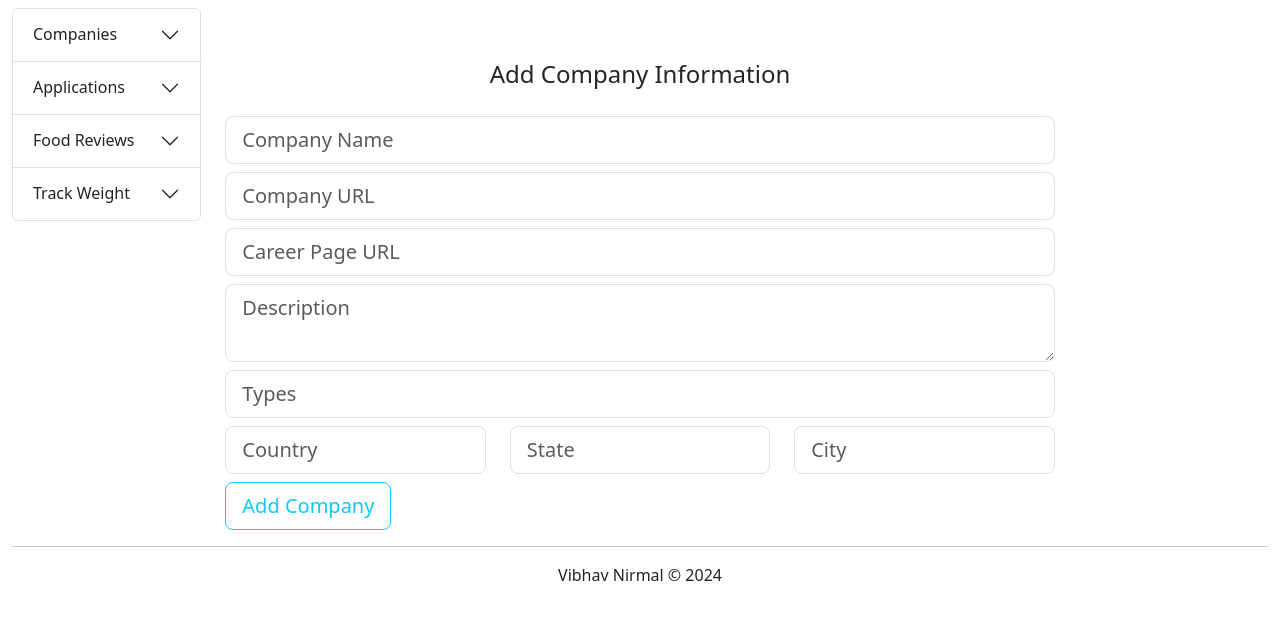
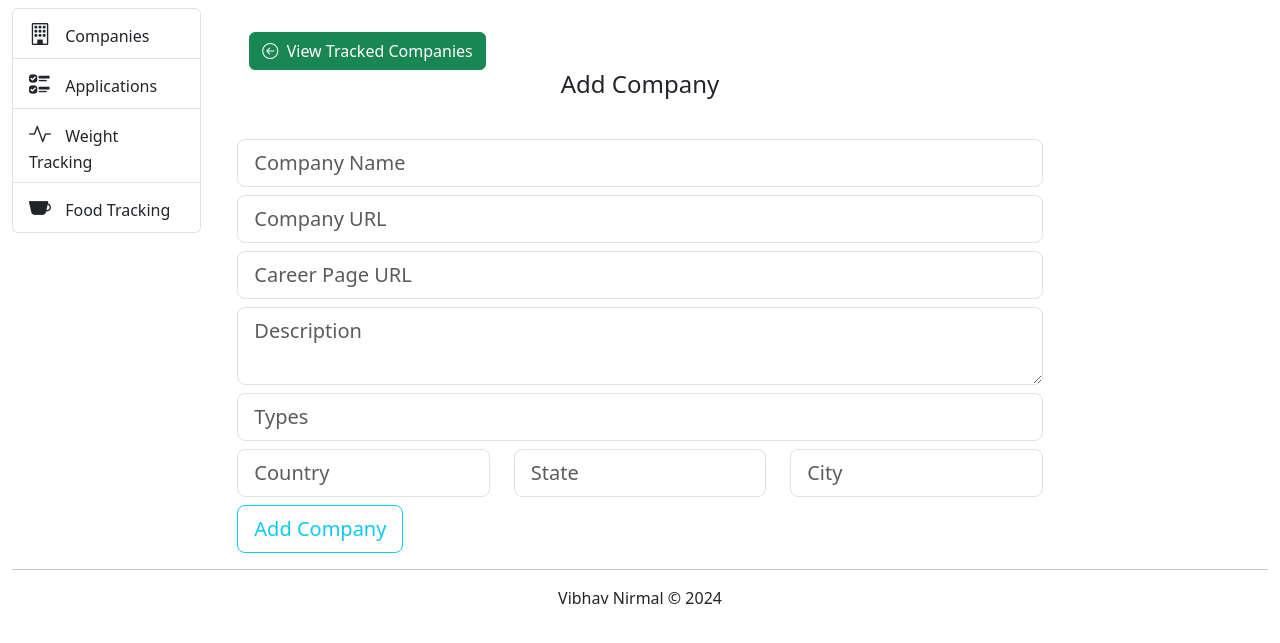
Before and after one commit to vibhavnirmal/personalweb, a Flask app: page /companies/add_company in a window 1280 px wide. Shown: the part 65-708 px from the top of the page. Run offline with Flask 3, Linux system fonts and the light colour scheme; parts of the project's set-up code (start-up, migrations or seed data) failed here and were passed over; some libraries are stand-ins or nearby versions.

Commit message:
updated layout to view/add companies

```diff
--- a/application/templates/add_company.html
+++ b/application/templates/add_company.html
@@ -1,10 +1,29 @@
 {% extends "layout.html" %}
 
 {% block content %}
+
+<div class="container-fluid mt-4">
+
+    <div class="container">
+        <div class="row justify-content-between mb-4">
+            <div>
+                <a href="{{ url_for('my_companies.view_companies') }}" class="btn btn-success">
+                    <i class="bi bi-arrow-left-circle"></i>
+                    &nbsp;View Tracked Companies
+                </a>
+            </div>
+            <div class="text-center">
+                <h4>Add Company</h4>
+            </div>
+        </div>
+    </div>
+
+
+
+
     <form method="POST" autocomplete="off" action="" class="mt-4">
         {{ form.csrf_token() }}
         <fieldset class="form-group">
-        <legend class="mt-4 mb-4 text-center">Add Company Information</legend>
 
             {% if get_flashed_messages(with_categories=True) %}
                 {% for category, message in get_flashed_messages(with_categories=True) %}
@@ -110,4 +129,5 @@
 
     </form>
 
+    </div>
 {% endblock %}
--- a/application/templates/layout.html
+++ b/application/templates/layout.html
@@ -49,55 +49,23 @@
     <main class="container-fluid">
         <div class="row">
             <div class="col-md-2">
-                <div class="accordion" id="accordionExample">
-                    <script>
-                        const accordionItems = [
-                            {
-                                id: 'companies', title: 'Companies', urls: [
-                                    { text: 'Add New Company', url: "{{ url_for('my_companies.add_company') }}" },
-                                    { text: 'View Companies', url: "{{ url_for('my_companies.view_companies') }}" }
-                                ]
-                            },
-                            {
-                                id: 'applications', title: 'Applications', urls: [
-                                    { text: 'Add New Application', url: "{{ url_for('my_applications.add_application') }}" },
-                                    { text: 'View Applications', url: "{{ url_for('my_applications.view_applications') }}" }
-                                ]
-                            },
-                            {
-                                id: 'foodreviews', title: 'Food Reviews', urls: [
-                                    { text: 'Add New Food Review', url: "{{ url_for('food_track.add_new_food') }}" },
-                                    { text: 'View Food Reviews', url: "{{ url_for('food_track.view_food') }}" }
-                                ]
-                            },
-                            {
-                                id: 'trackweight', title: 'Track Weight', urls: [
-                                    { text: 'Weight Tracker', url: "{{ url_for('my_weight_tracking.log_weight') }}" }
-                                ]
-                            }
-                        ];
-
-                        accordionItems.forEach(item => {
-                            document.write(`
-                                <div class="accordion-item">
-                                    <h2 class="accordion-header" id="${item.id}">
-                                        <button class="accordion-button collapsed" type="button" data-bs-toggle="collapse"
-                                            data-bs-target="#collapse-${item.id}" aria-expanded="false" aria-controls="collapse-${item.id}">
-                                            ${item.title}
-                                        </button>
-                                    </h2>
-                                    <div id="collapse-${item.id}" class="accordion-collapse collapse" aria-labelledby="${item.id}"
-                                        data-bs-parent="#accordionExample">
-                                        <div class="accordion-body">
-                                            <ul class="nav flex-column ms-1" data-bs-parent="#menu">
-                                                ${item.urls.map(url => `<li><a href="${url.url}" class="nav-link">${url.text}</a></li>`).join('')}
-                                            </ul>
-                                        </div>
-                                    </div>
-                                </div>
-                            `);
-                        });
-                    </script>
+                <div class="list-group">
+                    <a href="{{ url_for('my_companies.view_companies') }}" class="list-group-item list-group-item-action">
+                        <i class="bi bi-building navIcons"></i>
+                        Companies
+                    </a>
+                    <a href="{{ url_for('my_applications.view_applications') }}" class="list-group-item list-group-item-action">
+                        <i class="bi bi-ui-checks navIcons"></i>
+                        Applications
+                    </a>
+                    <a href="{{ url_for('my_weight_tracking.log_weight') }}" class="list-group-item list-group-item-action">
+                        <i class="bi bi-activity navIcons"></i>
+                        Weight Tracking
+                    </a>
+                    <a href="{{ url_for('food_track.view_food') }}" class="list-group-item list-group-item-action">
+                        <i class="bi bi-cup-fill navIcons"></i>
+                        Food Tracking
+                    </a>
                 </div>
             </div>
 
```
Also changed, not shown: application/templates/view_companies.html (+17 -1 lines). Lines whose indentation alone changed are shown as unchanged.
